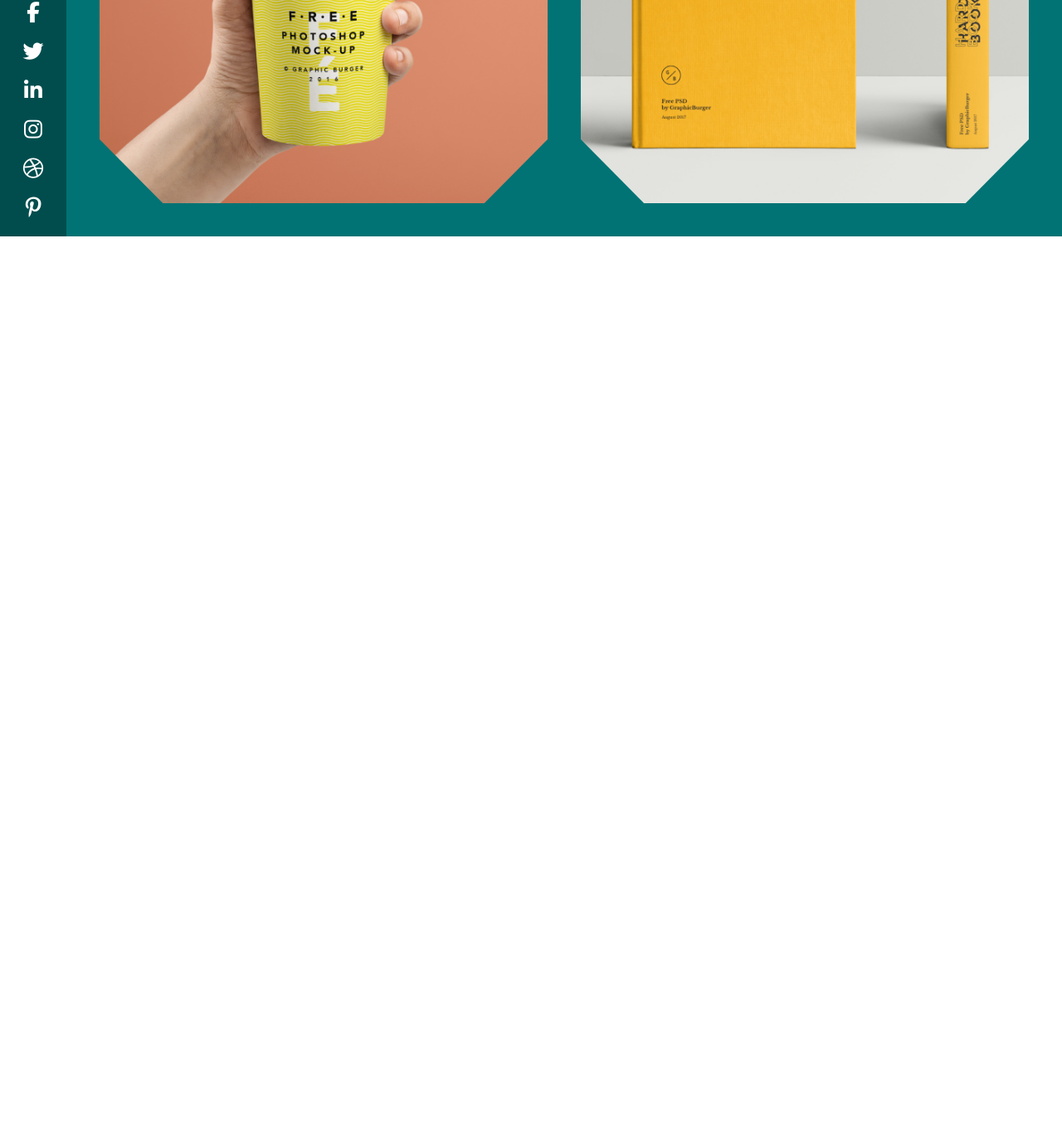
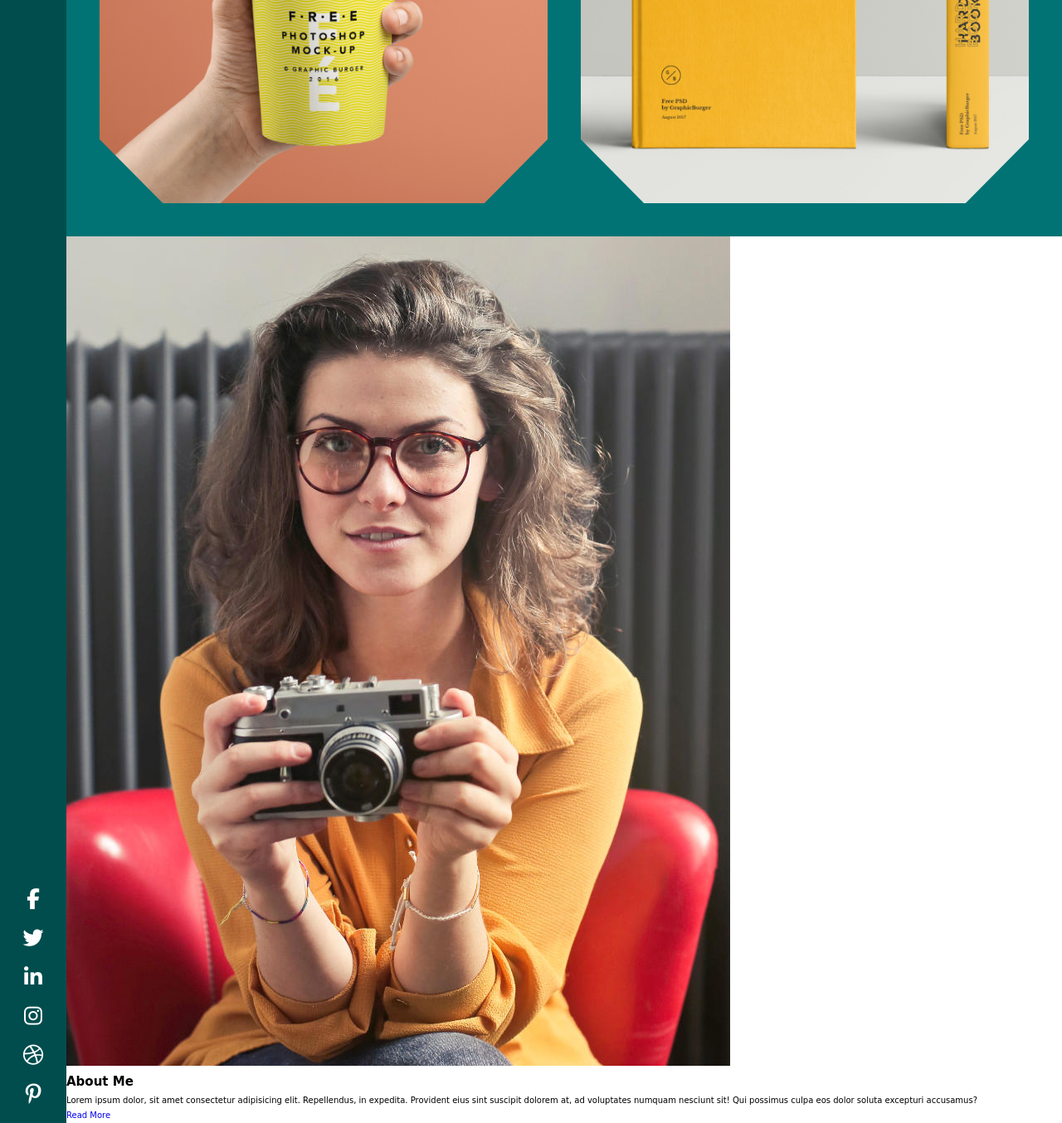
Before and after one commit to Semandr/portfolio_scarlett, a plain HTML site: page index.html in a window 1280 px wide. Shown: the part 2393-3747 px from the top of the page at 83% size. Before the commit the page ends 2678 px from the top, so only its background shows below. Drawn offline with Linux system fonts and the light colour scheme; a web font is replaced by a local one.

Commit message:
About Me section. Markup

```diff
--- a/index.html
+++ b/index.html
@@ -175,6 +175,22 @@
           </li>
         </ul>
       </section>
+
+      <section class="about">
+        <div class="about__img-box">
+          <img src="img/content-img-02.jpg" alt="Me" class="about__photo" />
+        </div>
+        <div class="about__content">
+          <h2 class="about__title">About Me</h2>
+          <p class="about__text">
+            Lorem ipsum dolor, sit amet consectetur adipisicing elit.
+            Repellendus, in expedita. Provident eius sint suscipit dolorem at,
+            ad voluptates numquam nesciunt sit! Qui possimus culpa eos dolor
+            soluta excepturi accusamus?
+          </p>
+          <a href="#" class="about__link">Read More</a>
+        </div>
+      </section>
     </main>
     <script src="app.js"></script>
   </body>
```
